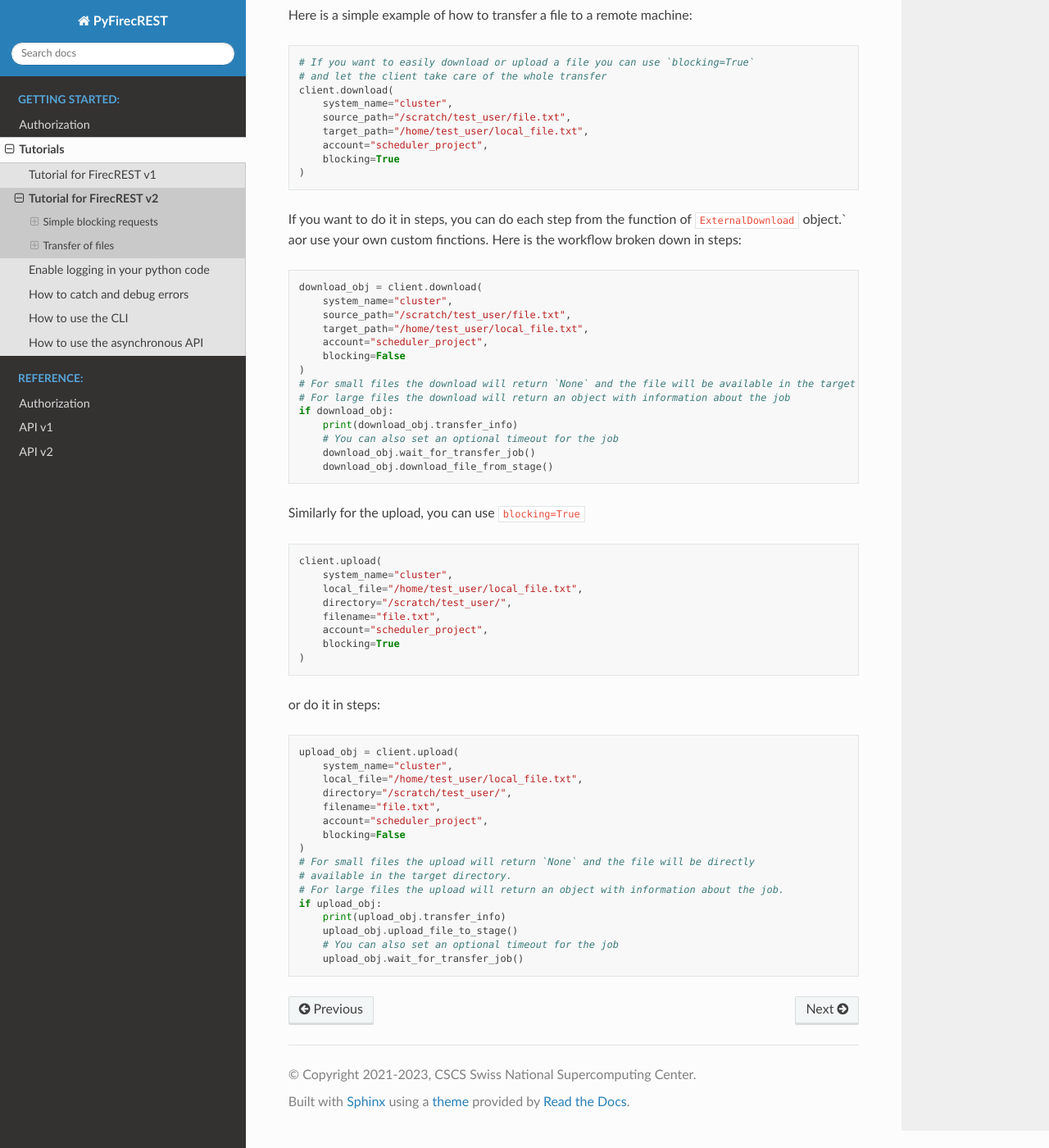
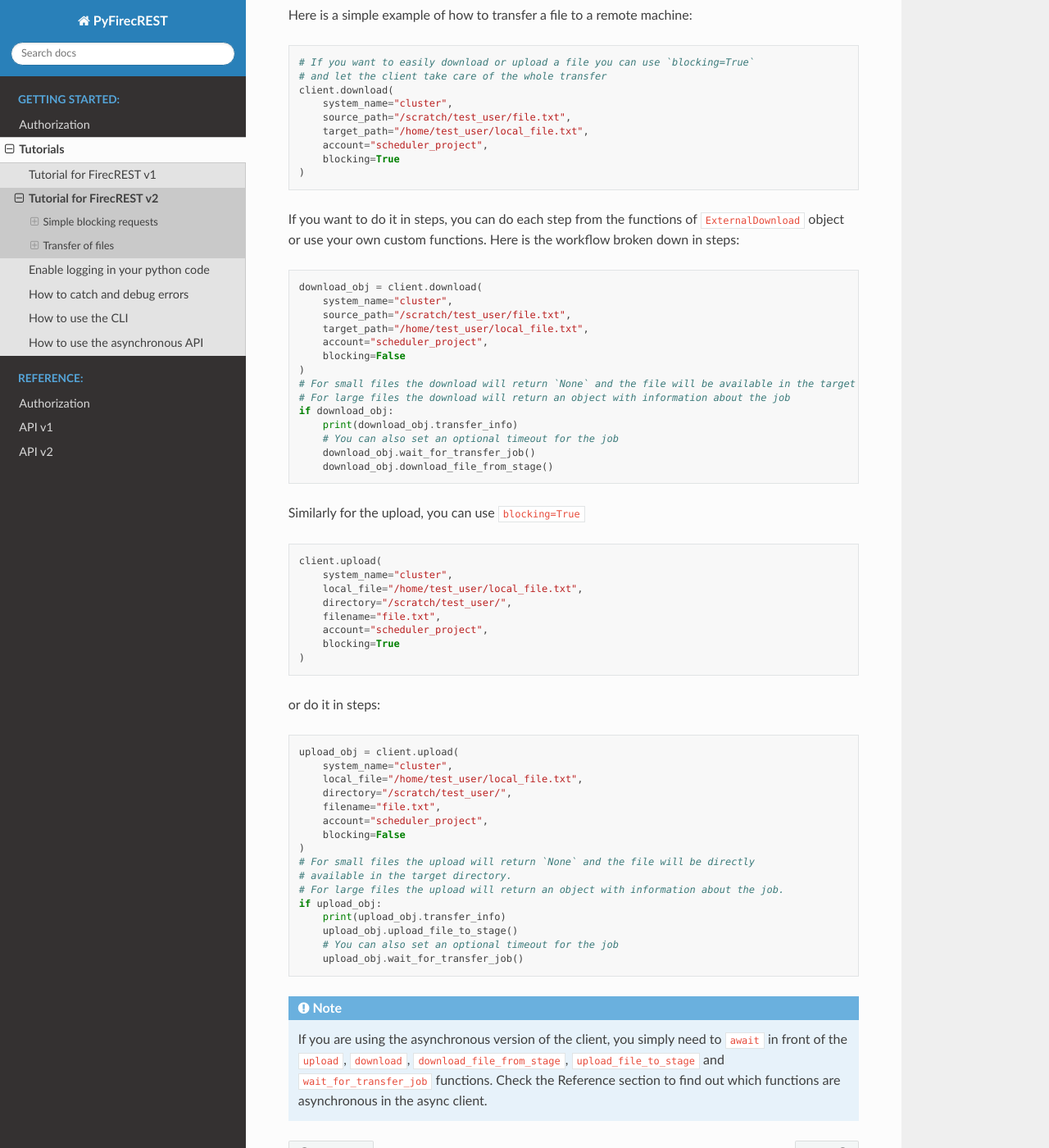
Before and after one commit to eth-cscs/pyfirecrest, a Sphinx documentation site: the page built from docs/source/tutorial_basic_v2.rst, in a window 1280 px wide and 1400 px high, scrolled down 4355 px. Shown: the whole window at 82% size. Built offline with Sphinx 7.4.7 and the Read the Docs theme 3.1.0, drawn with Linux system fonts in a browser that asks for light colours.

Commit message:
Small fixes

```diff
--- a/docs/source/tutorial_basic_v2.rst
+++ b/docs/source/tutorial_basic_v2.rst
@@ -236,7 +236,7 @@ Here is a simple example of how to transfer a file to a remote machine:
         blocking=True
     )
 
-If you want to do it in steps, you can do each step from the function of ``ExternalDownload`` object.` aor use your own custom finctions.
+If you want to do it in steps, you can do each step from the functions of ``ExternalDownload`` object or use your own custom functions.
 Here is the workflow broken down in steps:
 
 .. code-block:: Python
@@ -289,3 +289,8 @@ or do it in steps:
         upload_obj.upload_file_to_stage()
         # You can also set an optional timeout for the job
         upload_obj.wait_for_transfer_job()
+
+.. note::
+
+    If you are using the asynchronous version of the client, you simply need to ``await`` in front of the ``upload``, ``download``, ``download_file_from_stage``, ``upload_file_to_stage`` and ``wait_for_transfer_job`` functions.
+    Check the Reference section to find out which functions are asynchronous in the async client.
```
